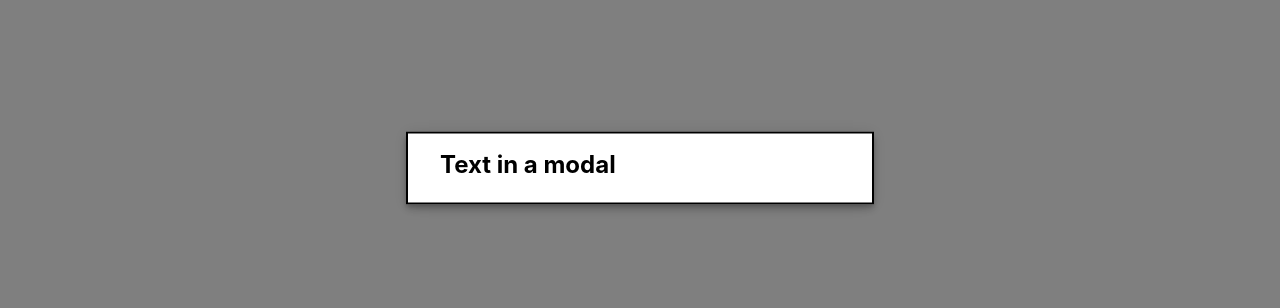
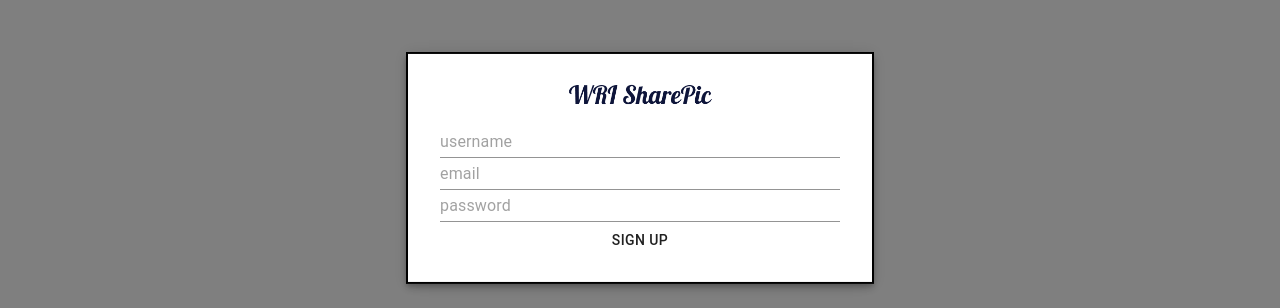
Before and after one commit to webroyit/i2g1c8-WRISharePic, a React (Create React App) app: page / in a window 1280 px wide. Both pictures are taken after a click on the button "SIGN UP". Shown: the part 232-540 px from the top of the page. Built offline with nearby package versions, Linux system fonts and the light colour scheme; no server answers; the database is empty.

Commit message:
Add sign up form

```diff
--- a/src/App.css
+++ b/src/App.css
@@ -6,7 +6,7 @@
   background-color: #e7ecf0;
 }
 
-.app__header{
+.app__header {
   background-color: white;
   border-bottom: 1px solid lightblue;
   padding: 5px;
@@ -17,3 +17,8 @@
   object-fit: contain;
   width: 160px;
 }
+
+.app__signup {
+  display: flex;
+  flex-direction: column;
+}
--- a/src/App.js
+++ b/src/App.js
@@ -1,6 +1,6 @@
 import React, { useState, useEffect } from 'react';
 import { makeStyles } from '@material-ui/core/styles';
-import { Modal, Button } from '@material-ui/core';
+import { Modal, Input, Button } from '@material-ui/core';
 
 import './App.css';
 import Post from './components/Post';
@@ -36,6 +36,9 @@ function App() {
 
   const [posts, setPosts] = useState([]);
   const [open, setOpen] = useState(false);
+  const [username, setUsername] = useState('');
+  const [email, setEmail] = useState('');
+  const [password, setPassword] = useState('');
 
   // Runs a piece of code based on a specific condition
   useEffect(() => {
@@ -58,7 +61,34 @@ function App() {
         onClose={() => setOpen(false)}
       >
         <div style={modalStyle} className={classes.paper}>
-          <h2>Text in a modal</h2>
+          <form className="app__signup">
+            <center>
+              <img
+                className="app__headerImage"
+                src="images/logo.png"
+                alt="Logo" />
+            </center>
+
+            <Input
+              placeholder="username"
+              type="text"
+              value={username}
+              onChange={(e) => setUsername(e.target.value)} />
+
+            <Input
+              placeholder="email"
+              type="text"
+              value={email}
+              onChange={(e) => setEmail(e.target.value)} />
+
+            <Input
+              placeholder="password"
+              type="password"
+              value={password}
+              onChange={(e) => setPassword(e.target.value)} />
+
+            <Button>Sign Up</Button>
+          </form>
         </div>
       </Modal>
 
```
